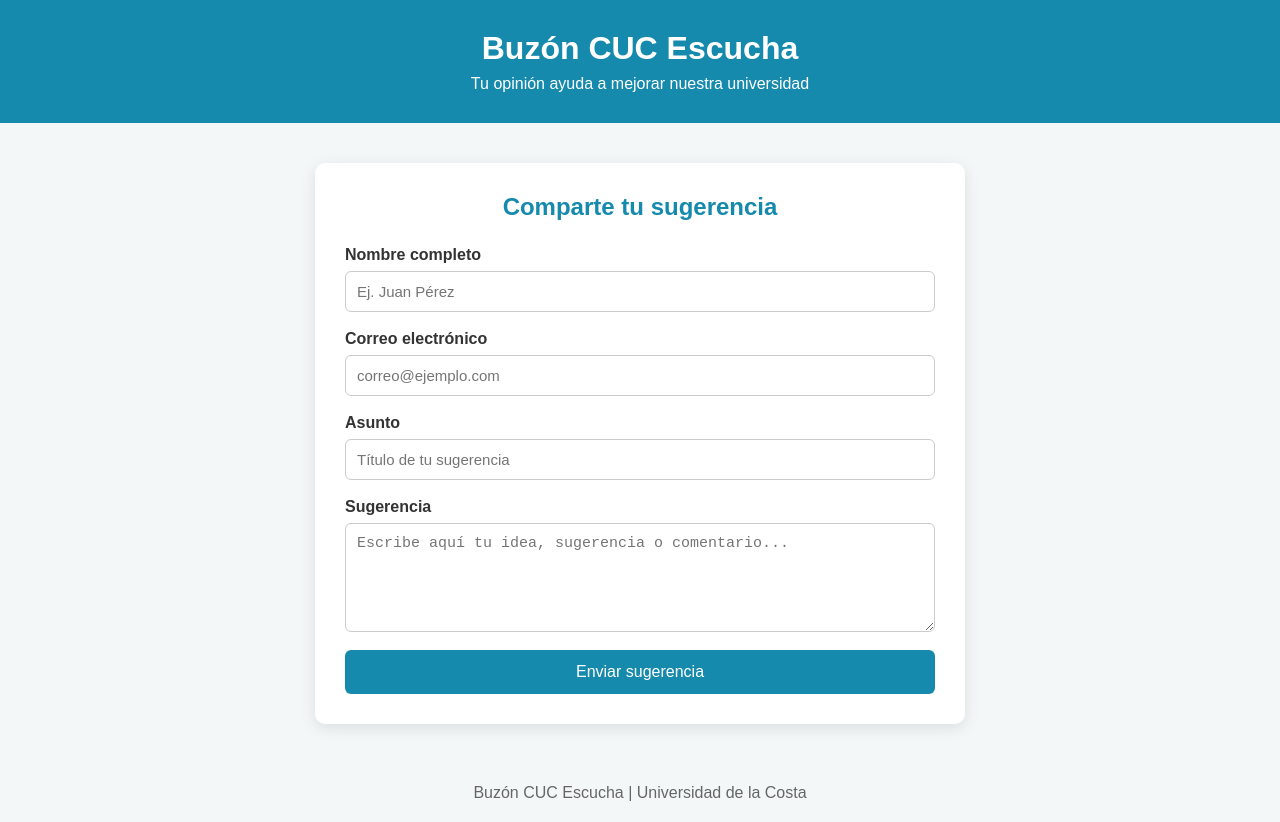
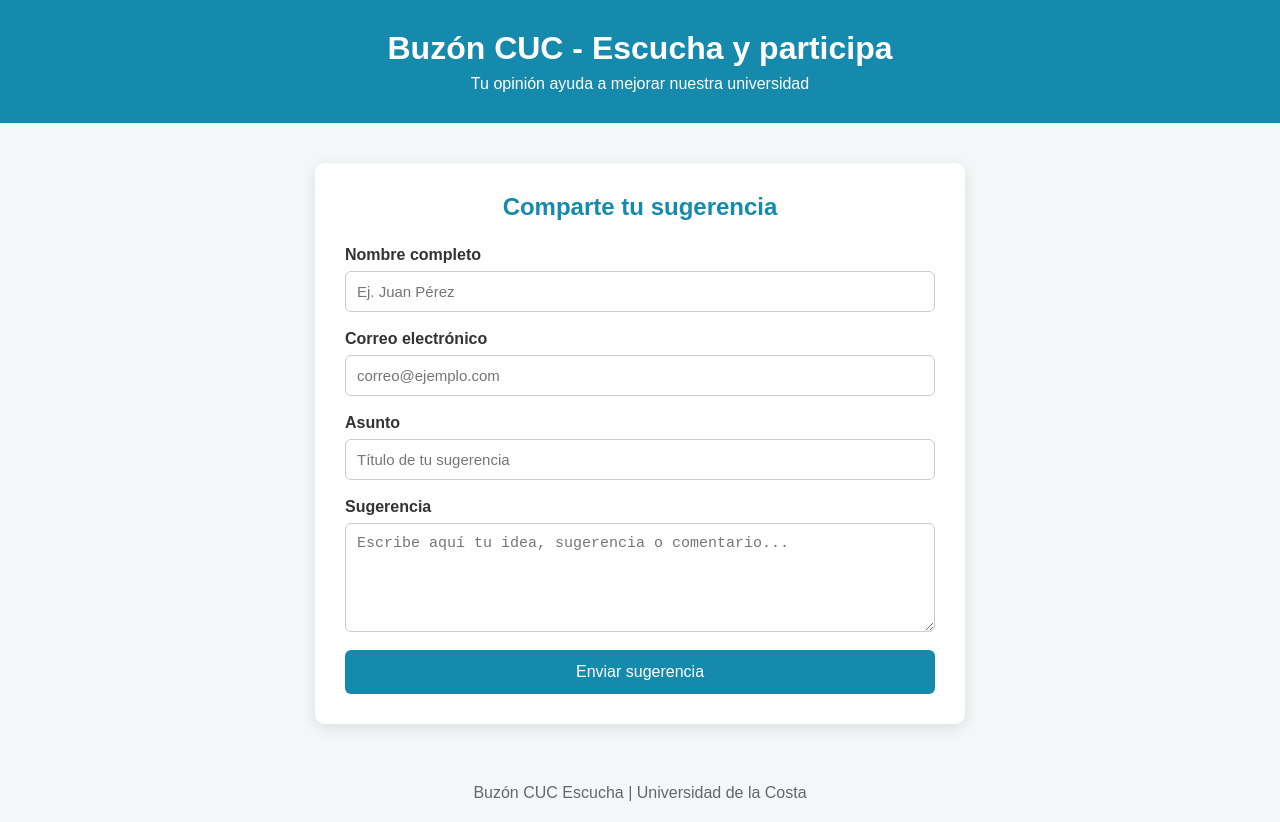
Before and after one commit to angel200811/buzon-cuc-te_escucha, a plain HTML site: page index.html in a window 1280 px wide. Drawn offline with Linux system fonts and the light colour scheme.

Commit message:
Actualizar titulo del buzon

```diff
--- a/index.html
+++ b/index.html
@@ -12,7 +12,7 @@
 <body>
 
     <header>
-        <h1>Buzón CUC Escucha</h1>
+        <h1>Buzón CUC - Escucha y participa</h1>
         <p>Tu opinión ayuda a mejorar nuestra universidad</p>
     </header>
 
```
